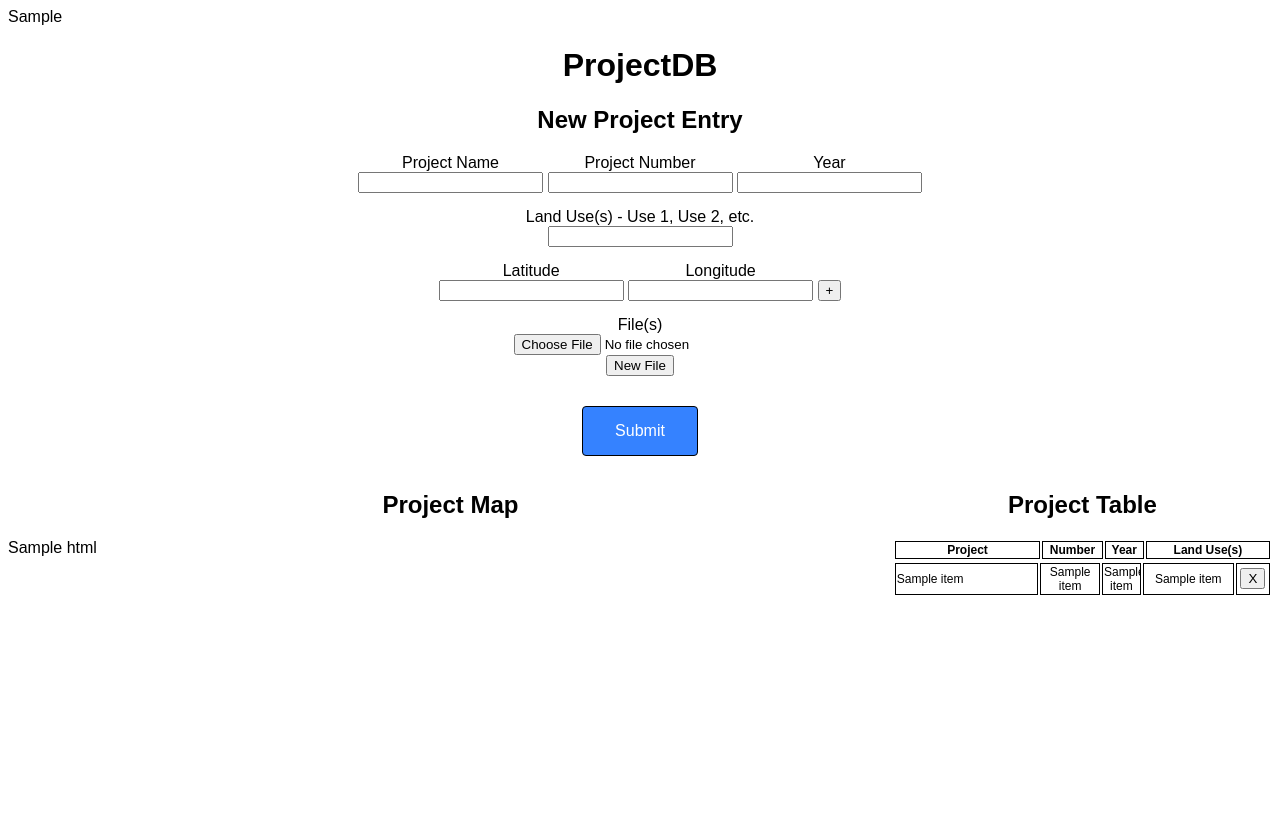
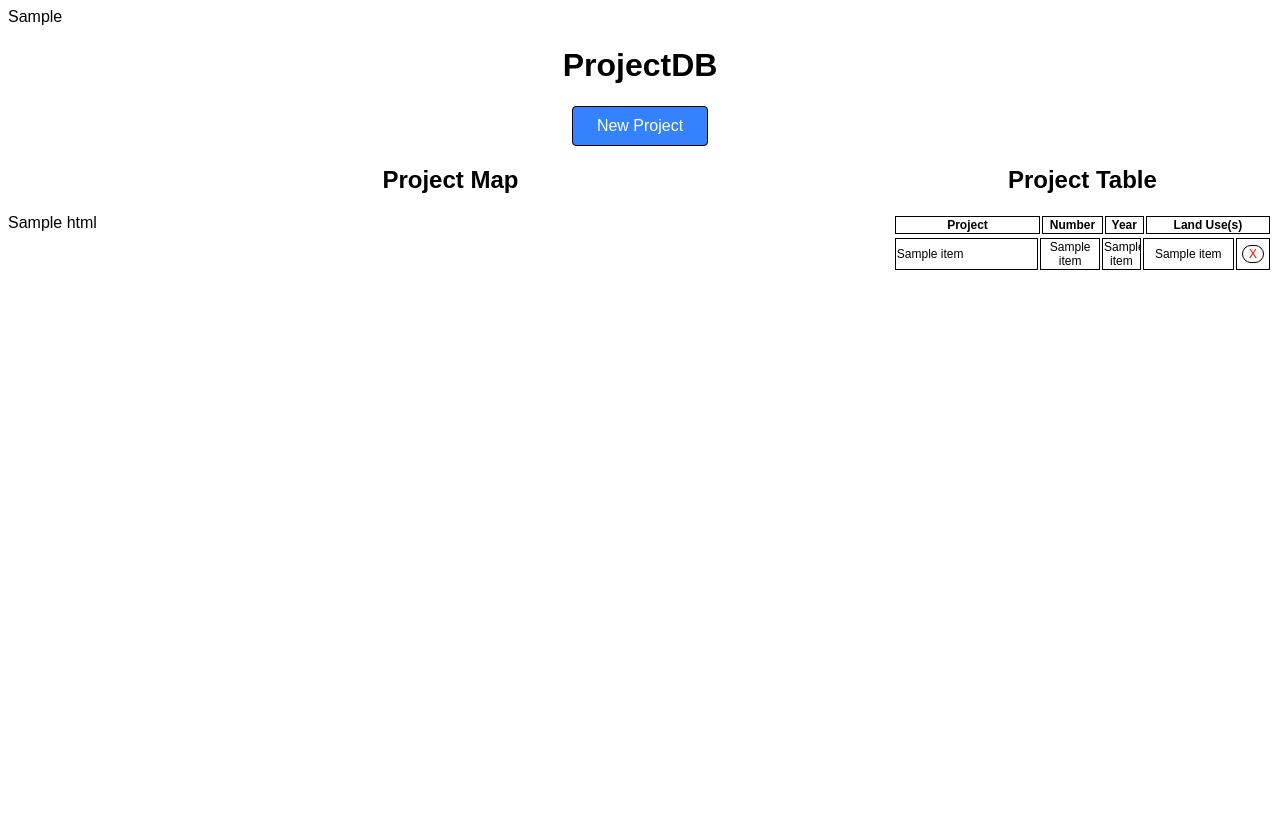
Before and after one commit to cbodonnell/ProjectDB, a Flask app: template templates/index.html in a window 1280 px wide. Shown: the top 829 px of the page. Run offline with Flask 2, Linux system fonts and the light colour scheme; the template is opened without the code that fills it: most values are stand-ins (such as "Sample title", 1, 10 or a date in 2020); some libraries are stand-ins or nearby versions.

Commit message:
Toggle new entry form
Button that toggles new project entry form

```diff
--- a/static/css/style.css
+++ b/static/css/style.css
@@ -28,7 +28,34 @@ td {
 	font-size: 12px;
 }
 
+/* FORM TOGGLE BUTTONS */
+
+.toggle-form-buttons {
+	text-align: center;
+}
+
+.new-entry-button  {
+	background-color: #3582ff; /* Blue */
+    border: 1px solid black;
+	border-radius: 4px;
+    color: white;
+    padding: 10px 24px;
+    text-align: center;
+    text-decoration: none;
+    display: inline-block;
+    font-size: 16px;
+}
+
+.new-entry-button:hover {
+	background-color: #5e9aff;
+	cursor: pointer;
+}
+
 /* ENTRY FORM */
+
+.new-entry {
+	display: none;
+}
 
 .form {
     text-align: center;
@@ -110,8 +137,21 @@ td {
 	background-color: #5e9aff;
 }
 
+#delete {
+	background-color: white;
+    border: 1px solid black;
+	border-radius: 12px;
+    color: red;
+	text-align: center;
+	text-decoration: none;
+	display: inline-block;
+	font-size: 12px;
+}
+
 #delete:hover {
 	cursor: pointer;
+	background-color: red;
+	color: white;
 }
 
 /* FOOTER */
--- a/static/js/main.js
+++ b/static/js/main.js
@@ -1,5 +1,12 @@
 var locButtonClicked = false;
 var numFiles = 1;
+
+$(".new-entry-button").click(function () {
+	$content = $(".new-entry");
+	//open up the content needed - toggle the slide- if visible, slide up, if not slidedown.
+    $content.slideToggle(500, function () {
+    });
+});
 
 // Letters and numbers only in project name (for filing purposes)
 $('#inputName').keypress(function (e) {
--- a/templates/index.html
+++ b/templates/index.html
@@ -9,6 +9,9 @@
     </head>
     <body>
         <h1>ProjectDB</h1>
+		<div class="toggle-form-buttons">
+			<div class="new-entry-button">New Project</div>
+		</div>
 		<div class="new-entry">
 			<h2>New Project Entry</h2>
 			<div class="form">
@@ -88,7 +91,7 @@
 							<td width="16%">{{item[2]}}</td>
 							<td width="10%">{{item[3]}}</td>
 							<td width="25%">{{item[4]}}</td>
-							<form action="." method="POST" onsubmit="return confirm('Are you sure you want to delete this project? It cannot be restored once deleted.')">
+							<form action="." method="POST" onsubmit="return confirm('Are you sure you want to delete this project?\n\nIt cannot be restored once deleted.')">
 								<td width="8.7%"><button id="delete" type="submit" name="submit" value="{{item[0]}}">X</button></td>
 							</form>
 						</tr>
```
